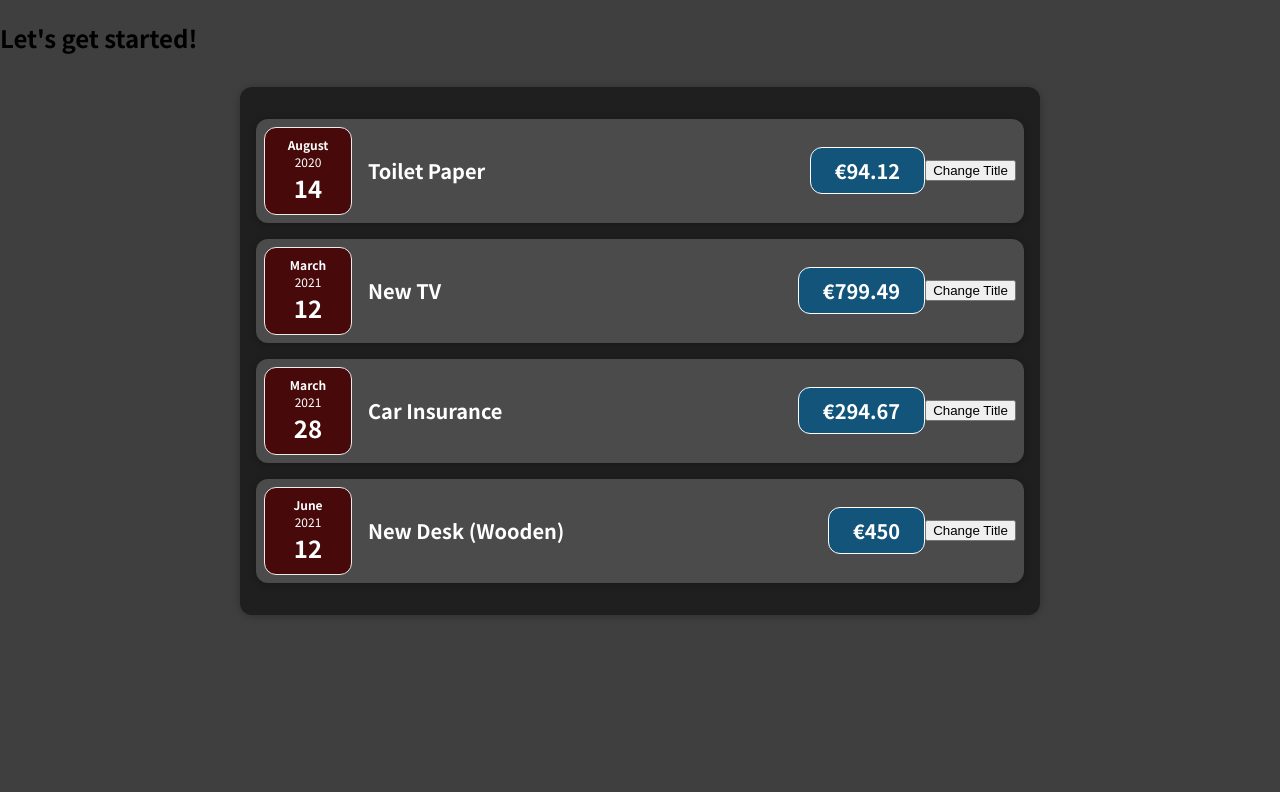
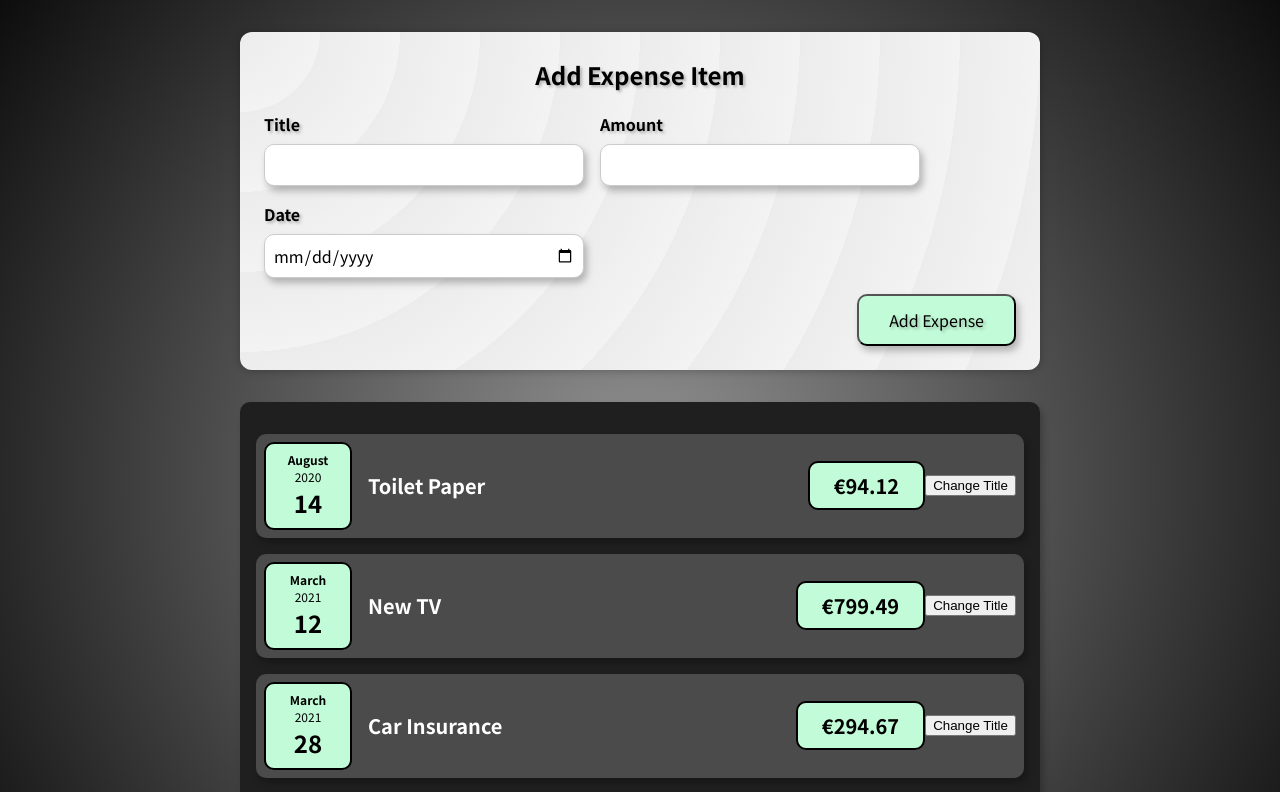
Before and after one commit to eomereu/react, a React (Create React App) app in the folder 01-starting-setup/: page / in a window 1280 px wide. Shown: the top 792 px of the page. Built offline with nearby package versions, Linux system fonts and the light colour scheme.

Commit message:
Adding Form Inputs

```diff
--- a/01-starting-setup/src/App.js
+++ b/01-starting-setup/src/App.js
@@ -1,4 +1,5 @@
 import Expenses from "./components/Expenses/Expenses";
+import NewExpense from "./components/NewExpense/NewExpense";
 
 const App = () => {
   const currency = "€";
@@ -26,7 +27,7 @@ const App = () => {
 
   return (
     <div>
-      <h2>Let's get started!</h2>
+      <NewExpense />
       <Expenses expenses={expenses} currency={currency} />
     </div>
   );
--- a/01-starting-setup/src/components/Expenses/ExpenseDate.css
+++ b/01-starting-setup/src/components/Expenses/ExpenseDate.css
@@ -3,10 +3,10 @@
   flex-direction: column;
   width: 5.5rem;
   height: 5.5rem;
-  border: 1px solid #ececec;
-  background-color: #470909;
-  color: white;
-  border-radius: 12px;
+  border: 2px solid #000000;
+  background-color: #c2fbd7;
+  color: rgb(0, 0, 0);
+  border-radius: 10px;
   align-items: center;
   justify-content: center;
 }
--- a/01-starting-setup/src/components/Expenses/ExpenseItem.css
+++ b/01-starting-setup/src/components/Expenses/ExpenseItem.css
@@ -28,11 +28,11 @@
 .expense-item__price {
   font-size: 1rem;
   font-weight: bold;
-  color: white;
-  background-color: #13557a;
-  border: 1px solid white;
+  color: rgb(0, 0, 0);
+  background-color: #c2fbd7;
+  border: 2px solid rgb(0, 0, 0);
   padding: 0.5rem;
-  border-radius: 12px;
+  border-radius: 10px;
 }
 
 @media (min-width: 580px) {
--- /dev/null
+++ b/01-starting-setup/src/components/NewExpense/ExpenseForm.css
@@ -0,0 +1,27 @@
+.new-expense__controls {
+  display: flex;
+  flex-wrap: wrap;
+  gap: 1rem;
+  margin-bottom: 1rem;
+  text-align: left;
+}
+
+.new-expense__control label {
+  font-weight: bold;
+  margin-bottom: 0.5rem;
+  display: block;
+}
+
+.new-expense__control input {
+  font: inherit;
+  padding: 0.5rem;
+  border-radius: 10px;
+  border: 1px solid #ccc;
+  width: 20rem;
+  max-width: 100%;
+  box-shadow: 3px 5px 7px rgba(0, 0, 0, 0.25);
+}
+
+.new-expense__actions {
+  text-align: right;
+}
--- /dev/null
+++ b/01-starting-setup/src/components/NewExpense/ExpenseForm.js
@@ -0,0 +1,27 @@
+import './ExpenseForm.css';
+
+const ExpenseForm = () => {
+  return (
+  <form>
+    <div className='new-expense__controls'>
+      <div className='new-expense__control'>
+        <label>Title</label>
+        <input type='text' />
+      </div>
+      <div className='new-expense__control'>
+        <label>Amount</label>
+        <input type='number' min='0.01' step='0.01' />
+      </div>
+      <div className='new-expense__control'>
+        <label>Date</label>
+        <input type='date' min='2019-01-01' max='2022-12-31' />
+      </div>
+    </div>
+    <div className='new-expense__actions'>
+      <button type='submit'>Add Expense</button>
+    </div>
+  </form>
+  )
+};
+
+export default ExpenseForm;
--- /dev/null
+++ b/01-starting-setup/src/components/NewExpense/NewExpense.css
@@ -0,0 +1,49 @@
+.new-expense {
+  background-color: rgba(243, 243, 243, 1);
+  background-image:  repeating-radial-gradient( circle at 0 0, transparent 0, rgba(243, 243, 243, 1) 80px ), repeating-linear-gradient( rgba(229, 229, 229, 0.5), rgba(229, 229, 229, 0.5) );
+  padding: 0.3rem 1.5rem 1.5rem 1.5rem;
+  margin: 2rem auto;
+  width: 50rem;
+  max-width: 95%;
+  border-radius: 12px;
+  text-align: center;
+  text-shadow: 2px 2px 3px rgba(0, 0, 0, 0.25);
+  box-shadow: 0 1px 8px rgba(0, 0, 0, 0.25);
+}
+
+.new-expense button {
+  background-color: #c2fbd7;
+  border-radius: 10px;
+  box-shadow: 3px 5px 7px rgba(0, 0, 0, 0.25);
+  color: rgb(0, 0, 0);
+  cursor: pointer;
+  display: inline-block;
+  font: inherit;
+  padding: 12px 30px;
+  text-align: center;
+  text-decoration: none;
+  text-shadow: 2px 2px 3px rgba(0, 0, 0, 0.25);
+  transition: all 250ms;
+  border: 2;
+  font-size: 16px;
+  user-select: none;
+  -webkit-user-select: none;
+  touch-action: manipulation;
+}
+
+.new-expense button:hover,
+.new-expense button:active {
+  transform: scale(1.05) rotate(0deg);
+}
+/*
+.new-expense button.alternative {
+  color: #220131;
+  border-color: transparent;
+  background-color: transparent;
+}
+
+.new-expense button.alternative:hover,
+.new-expense button.alternative:active {
+  background-color: #ddb3f8;
+}
+*/
--- /dev/null
+++ b/01-starting-setup/src/components/NewExpense/NewExpense.js
@@ -0,0 +1,13 @@
+import './NewExpense.css';
+import ExpenseForm from './ExpenseForm';
+
+const NewExpense = () => {
+  return (
+    <div className='new-expense'>
+      <h2>Add Expense Item</h2>
+      <ExpenseForm />
+    </div>
+  )
+};
+
+export default NewExpense;
--- a/01-starting-setup/src/components/UI/Card.css
+++ b/01-starting-setup/src/components/UI/Card.css
@@ -1,4 +1,4 @@
 .card {
-  border-radius: 12px;
-  box-shadow: 0 1px 8px rgba(0, 0, 0, 0.25);
+  border-radius: 10px;
+  box-shadow: 3px 5px 7px rgba(0, 0, 0, 0.25);
 }
--- a/01-starting-setup/src/index.css
+++ b/01-starting-setup/src/index.css
@@ -10,5 +10,6 @@ html {
 
 body {
   margin: 0;
-  background-color: #3f3f3f;
+  background: rgb(148,148,148);
+  background: radial-gradient(circle, rgba(148,148,148,1) 0%, rgba(13,13,13,1) 100%);
 }
```
